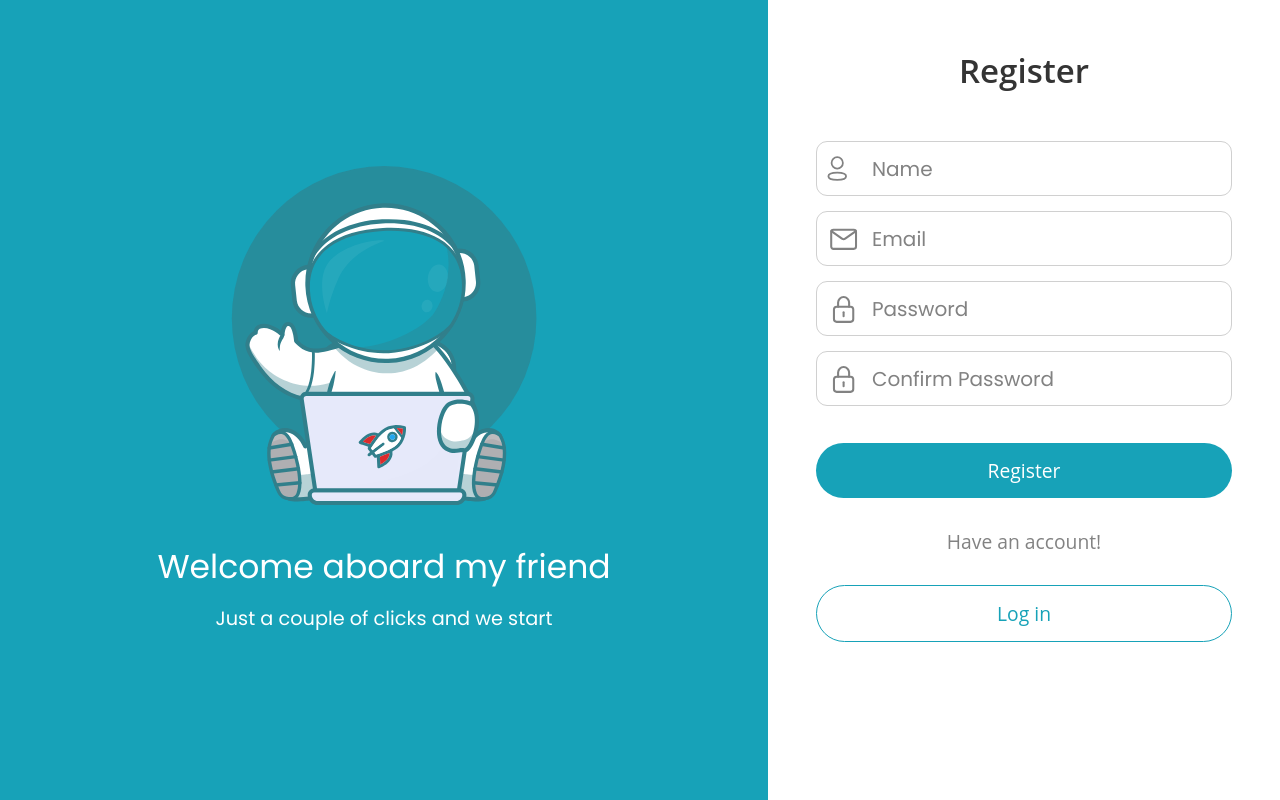
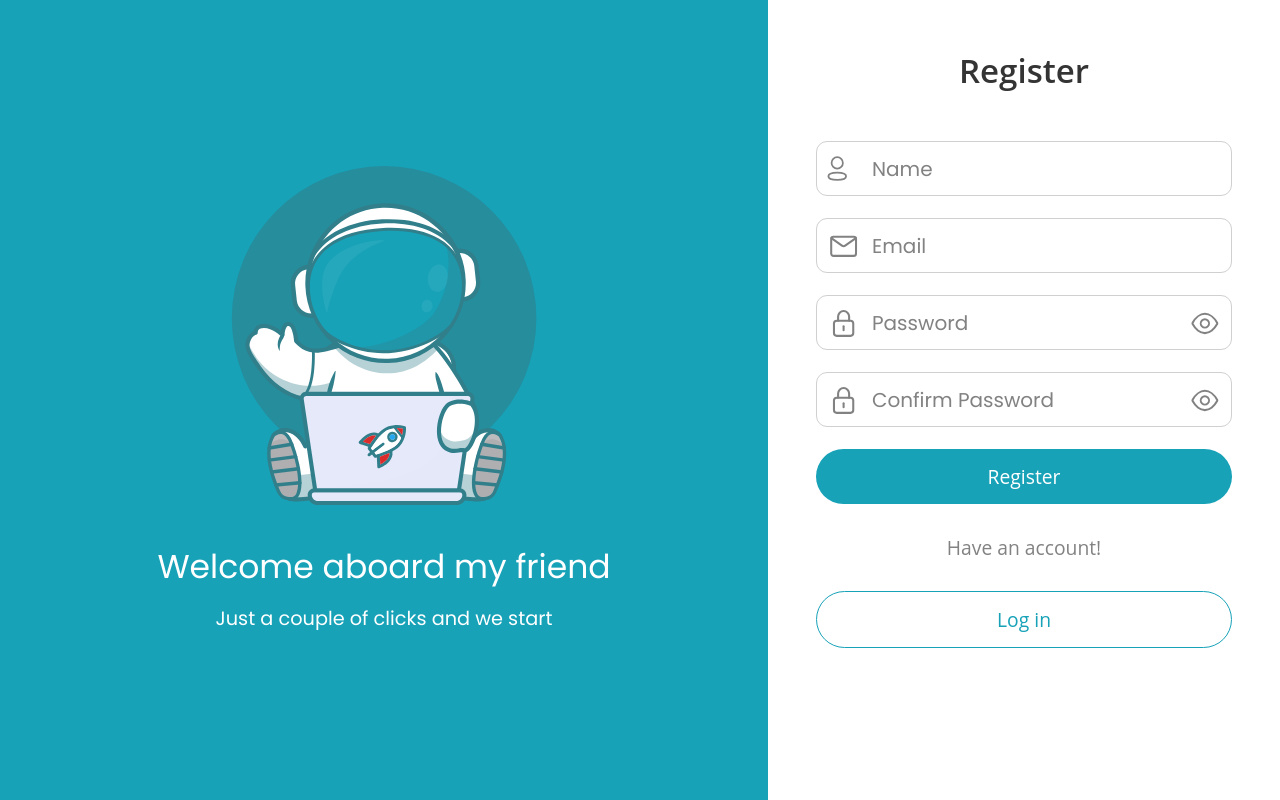
Before and after one commit to akshaysingh02/pro-manage-frontend, a React (Create React App) app: page /auth in a window 1280 px wide. Built offline with nearby package versions, Linux system fonts and the light colour scheme; the HTML template or start-up script is replaced by a standard one.

Commit message:
added eyeIcon to password fileds

```diff
--- a/src/components/Auth/LoginComponent.jsx
+++ b/src/components/Auth/LoginComponent.jsx
@@ -2,6 +2,7 @@ import React, { useEffect, useState } from "react";
 import styles from "./authStyles.module.css";
 import { useNavigate } from "react-router-dom";
 import { loginUser } from "../../api/auth";
+import eyeIcon from "../../assets/eye_icon.svg"
 
 export default function LoginComponent({setIsLogin}) {
   const [formData, setFormData] = useState({
@@ -12,6 +13,7 @@ export default function LoginComponent({setIsLogin}) {
     email: "",
     password: "",
   });
+  const [showPassword, setShowPassword] = useState(false)
   const navigate = useNavigate();
 
   const handleChange = (event) => {
@@ -67,15 +69,27 @@ export default function LoginComponent({setIsLogin}) {
         {errors.email && <span className={styles.error}>{errors.email}</span>}
       </div>
       <div className={styles.loginInputWrapper}>
+      <div className={styles.inputWrapperFix}>
         <input
           className={`${styles.inputText} ${styles.inputPassword}`}
           name="password"
-          type="password"
+          type={showPassword ? "text" : "password"}
           placeholder="Password"
           value={formData.password}
           onChange={handleChange}
           required
         />
+        <div
+            className={styles.eyeWrapper}
+            onClick={() => setShowPassword(!showPassword)}
+          >
+            <img
+              className={styles.eye}
+              src={eyeIcon}
+              alt="passwordVisibility"
+            />
+          </div>
+      </div>
         {errors.email && (
           <span className={styles.error}>{errors.password}</span>
         )}
--- a/src/components/Auth/Signup.jsx
+++ b/src/components/Auth/Signup.jsx
@@ -1,6 +1,7 @@
 import React, { useEffect, useState } from "react";
 import styles from "./authStyles.module.css";
 import { registerUser } from "../../api/auth";
+import eyeIcon from "../../assets/eye_icon.svg"
 
 export default function Signup({setIsLogin}) {
   const [formData, setFormData] = useState({
@@ -15,6 +16,9 @@ export default function Signup({setIsLogin}) {
     password: "",
     confirmPassword: "",
   });
+
+  const [showPassword, setShowPassword] = useState(false);
+  const [showConfirmPassword, setShowConfirmPassword] = useState(false)
 
   const handleChange = (event) => {
     const { name, value } = event.target;
@@ -81,6 +85,8 @@ export default function Signup({setIsLogin}) {
           required
         />
         {errors.name && <span className={styles.error}>{errors.name}</span>}
+        </div>
+        <div className={styles.loginInputWrapper}>
         <input
           className={styles.inputText}
           type="email"
@@ -91,27 +97,55 @@ export default function Signup({setIsLogin}) {
           required
         />
         {errors.email && <span className={styles.error}>{errors.email}</span>}
+        </div>
+        <div className={styles.loginInputWrapper}>
+        <div className={styles.inputWrapperFix}>
         <input
           className={`${styles.inputText} ${styles.inputPassword}`}
-          type="password"
+          type={showPassword ? "text" : "password"}
           name="password"
           placeholder="Password"
           onChange={handleChange}
           value={formData.password}
           required
         />
+        <div
+            className={styles.eyeWrapper}
+            onClick={() => setShowPassword(!showPassword)}
+          >
+            <img
+              className={styles.eye}
+              src={eyeIcon}
+              alt="passwordVisibility"
+            />
+          </div>
+        </div>
         {errors.password && (
           <span className={styles.error}>{errors.password}</span>
         )}
+        </div>
+        <div className={styles.loginInputWrapper}>
+        <div className={styles.inputWrapperFix}>
         <input
           className={`${styles.inputText} ${styles.inputPassword}`}
-          type="text"
+          type={showConfirmPassword ? "text" : "password"}
           name="confirmPassword"
           placeholder="Confirm Password"
           onChange={handleChange}
           value={formData.confirmPassword}
           required
         />
+        <div
+            className={styles.eyeWrapper}
+            onClick={() => setShowConfirmPassword(!showConfirmPassword)}
+          >
+            <img
+              className={styles.eye}
+              src={eyeIcon}
+              alt="passwordVisibility"
+            />
+          </div>
+        </div>
         {errors.confirmPassword && (
           <span className={styles.error}>{errors.confirmPassword}</span>
         )}
--- a/src/components/Auth/authStyles.module.css
+++ b/src/components/Auth/authStyles.module.css
@@ -4,7 +4,12 @@
 
 .loginInputWrapper {
   width: 100%;
+  display: flex;
+  justify-content: center;
+  align-items: start;
+  flex-direction: column;
   margin-bottom: 22px;
+  gap: 12px;
 }
 
 .authHeading {
@@ -27,7 +32,7 @@
   border: 1.378px solid #d0d0d0;
   font-size: 20px;
   color: black;
-  margin-bottom: 15px;
+  padding-right: 40px;
 }
 
 .inputText::placeholder {
@@ -93,5 +98,27 @@ font-style: normal;
 font-weight: 400;
 line-height: 23px; /* 164.286% */
 letter-spacing: 0.5px;
-margin-bottom: 22px;
 }
+
+
+.eyeWrapper{
+  position: absolute;
+  padding-right: 10px;
+  align-self: flex-end;
+  display: flex;
+  justify-content: center;
+  align-items: center;
+}
+
+.eye{
+  cursor: pointer;
+}
+
+.inputWrapperFix{
+  width: 100%;
+  display: flex;
+  position: relative;
+  justify-content: center;
+  align-items: center;
+  flex-direction: column;
+}
--- a/src/components/Settings/Settings.jsx
+++ b/src/components/Settings/Settings.jsx
@@ -2,6 +2,7 @@ import React, { useState, useEffect } from "react";
 import styles from "./settings.module.css";
 import { getUserDetails, updateUser } from "../../api/auth";
 import { ToastContainer, toast } from "react-toastify";
+import eyeIcon from "../../assets/eye_icon.svg";
 import "react-toastify/dist/ReactToastify.css";
 import { useNavigate } from "react-router-dom";
 
@@ -18,6 +19,8 @@ export default function Settings() {
     oldPassword: "",
     newPassword: "",
   });
+  const [showOldPassword, setShowOldPassword] = useState(false);
+  const [showNewPassword, setShowNewPassword] = useState(false);
 
   useEffect(() => {
     const fetchUserDetails = async () => {
@@ -50,7 +53,12 @@ export default function Settings() {
 
   const validateForm = () => {
     const newErrors = {};
-    if (!formData.oldPassword && !formData.newPassword && !formData.name && !formData.email) {
+    if (
+      !formData.oldPassword &&
+      !formData.newPassword &&
+      !formData.name &&
+      !formData.email
+    ) {
       newErrors.oldPassword = "All fields can't be empty";
       newErrors.newPassword = "All fields can't be empty";
       newErrors.name = "All fields can't be empty";
@@ -64,8 +72,10 @@ export default function Settings() {
     if (!formData.oldPassword && formData.newPassword) {
       newErrors.oldPassword = "Both fields are required";
       newErrors.newPassword = "Both fields are required";
-    }
-    else if(formData.oldPassword === formData.newPassword && formData.oldPassword !== ""){
+    } else if (
+      formData.oldPassword === formData.newPassword &&
+      formData.oldPassword !== ""
+    ) {
       newErrors.oldPassword = "Old and New passwords can't be same";
       newErrors.newPassword = "Old and New passwords can't be same";
     }
@@ -81,10 +91,9 @@ export default function Settings() {
       return;
     }
     const result = await updateUser(formData);
-    if( result === 401){
-      setErrors({ oldPassword: "Old password is not correct"})
-    }
-    else if (result.status === 200) {
+    if (result === 401) {
+      setErrors({ oldPassword: "Old password is not correct" });
+    } else if (result.status === 200) {
       console.log("User details updated");
       await toast.success("User Details Updated", {
         position: "top-right",
@@ -121,9 +130,7 @@ export default function Settings() {
             name="name"
             required
           />
-          {errors.name && (
-            <span className={styles.error}>{errors.name}</span>
-          )}
+          {errors.name && <span className={styles.error}>{errors.name}</span>}
         </div>
         <div className={styles.inputWrapper}>
           <input
@@ -135,34 +142,56 @@ export default function Settings() {
             placeholder="Update Email"
             required
           />
-          {errors.email && (
-            <span className={styles.error}>{errors.email}</span>
-          )}
+          {errors.email && <span className={styles.error}>{errors.email}</span>}
         </div>
         <div className={styles.inputWrapper}>
+        <div className={styles.inputWrapperFix}>
           <input
             className={`${styles.inputText} ${styles.inputPassword}`}
-            type="password"
+            type={showOldPassword ? "text" : "password"}
             name="oldPassword"
             onChange={handleChange}
             value={formData.oldPassword}
             placeholder="Old Password"
             required
           />
+          <div
+            className={styles.eyeWrapper}
+            onClick={() => setShowOldPassword(!showOldPassword)}
+          >
+            <img
+              className={styles.eye}
+              src={eyeIcon}
+              alt="passwordVisibility"
+            />
+          </div>
+          </div>
           {errors.oldPassword && (
             <span className={styles.error}>{errors.oldPassword}</span>
           )}
         </div>
         <div className={styles.inputWrapper}>
+        <div className={styles.inputWrapperFix}>
           <input
             className={`${styles.inputText} ${styles.inputPassword}`}
-            type="password"
+            type={showNewPassword ? "text" : "password"}
             name="newPassword"
             onChange={handleChange}
             value={formData.newPassword}
             placeholder="New Password"
             required
           />
+          <div
+            className={styles.eyeWrapper}
+            onClick={() => setShowNewPassword(!showNewPassword)}
+          >
+            <img
+              className={styles.eye}
+              src={eyeIcon}
+              alt="passwordVisibility"
+            />
+          </div>
+          </div>
           {errors.newPassword && (
             <span className={styles.error}>{errors.newPassword}</span>
           )}
--- a/src/components/Settings/settings.module.css
+++ b/src/components/Settings/settings.module.css
@@ -14,6 +14,9 @@
   display: flex;
   flex-direction: column;
   gap: 12px;
+  position: relative;
+  justify-content: center;
+  align-items: start;
 }
 
 .inputText {
@@ -25,6 +28,7 @@
   border: 1.378px solid #d0d0d0;
   font-size: 20px;
   color: black;
+  padding-right: 40px;
 }
 
 .inputText::placeholder {
@@ -67,3 +71,25 @@
   line-height: 23px; /* 164.286% */
   letter-spacing: 0.5px;
   }
+
+  .eyeWrapper{
+    position: absolute;
+    padding-right: 10px;
+    align-self: flex-end;
+    display: flex;
+    justify-content: center;
+    align-items: center;
+  }
+
+  .eye{
+    cursor: pointer;
+  }
+
+  .inputWrapperFix{
+    width: 100%;
+    display: flex;
+    position: relative;
+    justify-content: center;
+    align-items: center;
+    flex-direction: column;
+  }
```
